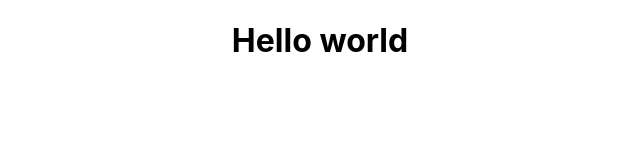
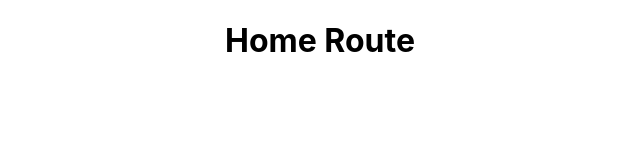
Before and after one commit to sowrovsarkar63/Intermediate-reactjs, a React (Create React App) app: page / in a window 1280 px wide. Shown: the top 160 px of the page, without its empty margins (320-960 px from the left). Built offline with nearby package versions, Linux system fonts and the light colour scheme.

Commit message:
P hero basic routing setup done

```diff
--- a/src/App.js
+++ b/src/App.js
@@ -1,9 +1,36 @@
+import { BrowserRouter, Route, Switch } from "react-router-dom";
 import "./App.css";
-
+import About from "./components/About";
+import Friends from "./components/Friends";
+import Home from "./components/Home";
+import NotFound from "./components/NotFound";
+import User from "./components/User";
 function App() {
     return (
         <div className="App">
-            <h1>Hello world</h1>
+            <BrowserRouter>
+                <Switch>
+                    <Route path="/home">
+                        <Home></Home>
+                    </Route>
+
+                    <Route exact path="/">
+                        <Home></Home>
+                    </Route>
+                    <Route path="/about">
+                        <About></About>
+                    </Route>
+                    <Route path="/friends">
+                        <Friends></Friends>
+                    </Route>
+                    <Route path="/user">
+                        <User></User>
+                    </Route>
+                    <Route path="*">
+                        <NotFound></NotFound>
+                    </Route>
+                </Switch>
+            </BrowserRouter>
         </div>
     );
 }
--- a/src/components/Friends.js
+++ b/src/components/Friends.js
@@ -3,6 +3,7 @@ import { useState } from "react/cjs/react.development";
 
 function Friends(props) {
     const [users, setusers] = useState([]);
+
     return (
         <div>
             <h1>This is from friend component </h1>
--- a/src/components/Home.js
+++ b/src/components/Home.js
@@ -3,7 +3,7 @@ import React from "react";
 export default function Home() {
     return (
         <div>
-            <h1>Home page </h1>
+            <h1>Home Route </h1>
         </div>
     );
 }
--- a/src/components/NotFound.js
+++ b/src/components/NotFound.js
@@ -0,0 +1,15 @@
+import React from "react";
+
+function NotFound(props) {
+    return (
+        <div>
+            <h1>Page Not found </h1>
+            <p>
+                Lorem ipsum dolor sit amet consectetur adipisicing elit.
+                Nostrum, numquam!
+            </p>
+        </div>
+    );
+}
+
+export default NotFound;
```
